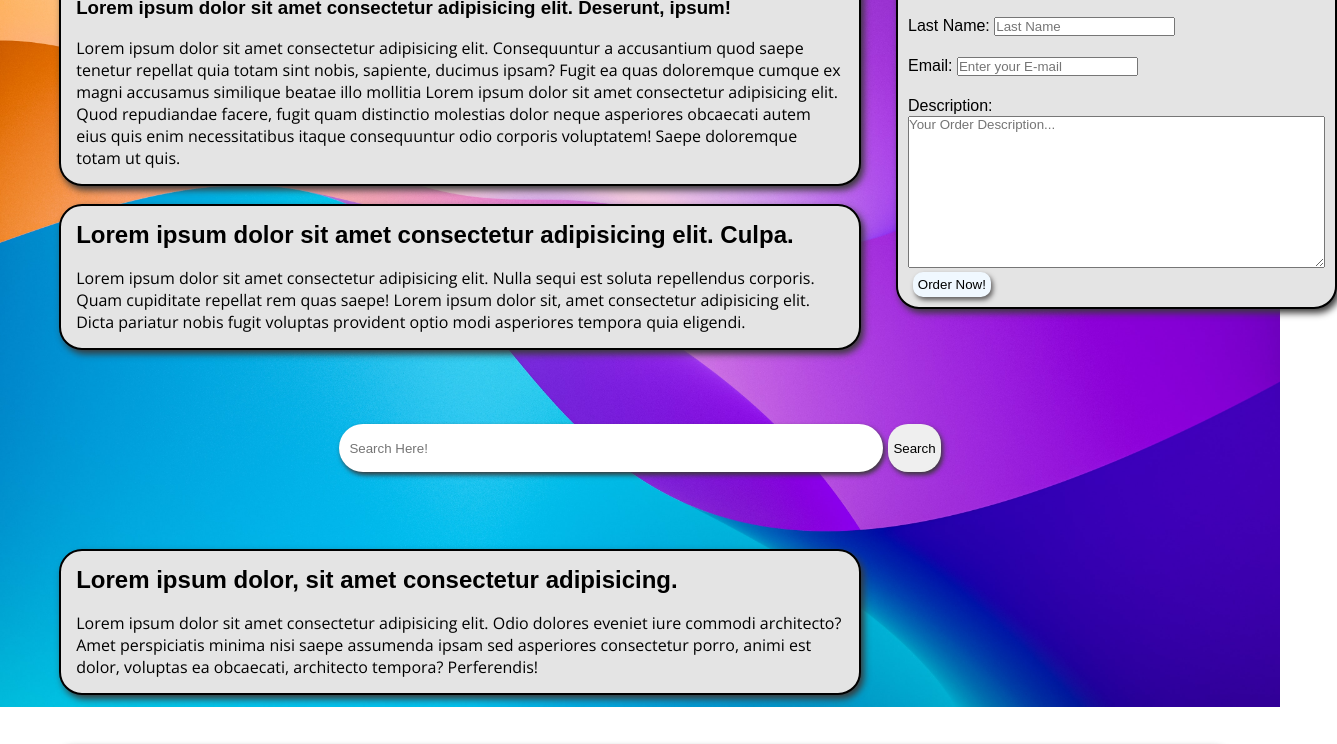
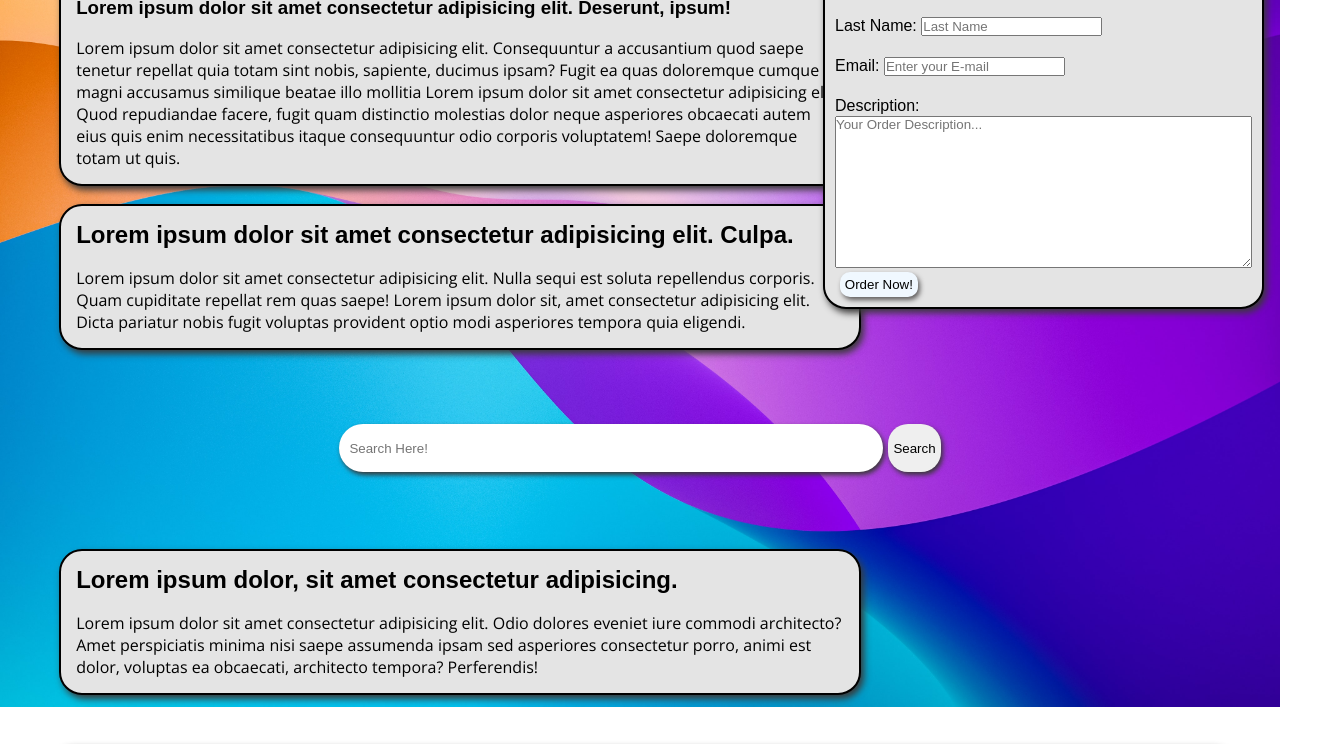
Before and after one commit to HammadAli132/k_designnimbus.github.io, a plain HTML site: page index.html in a window 1280 px wide. Shown: the part 219-963 px from the top of the page, 1337 px wide, since content can reach past the window. Drawn offline with nearby package versions, Linux system fonts and the light colour scheme; a web font is replaced by a local one.

Commit message:
Update style.css

```diff
--- a/CSS/style.css
+++ b/CSS/style.css
@@ -88,7 +88,7 @@ header{
     background-color: rgb(188, 196, 203);
 }
 .q_order{
-    margin-left: 56rem;
+    right: 1em;
     top: 139px;
     border: 2px solid black;
     background-color: #e4e4e4;
```
